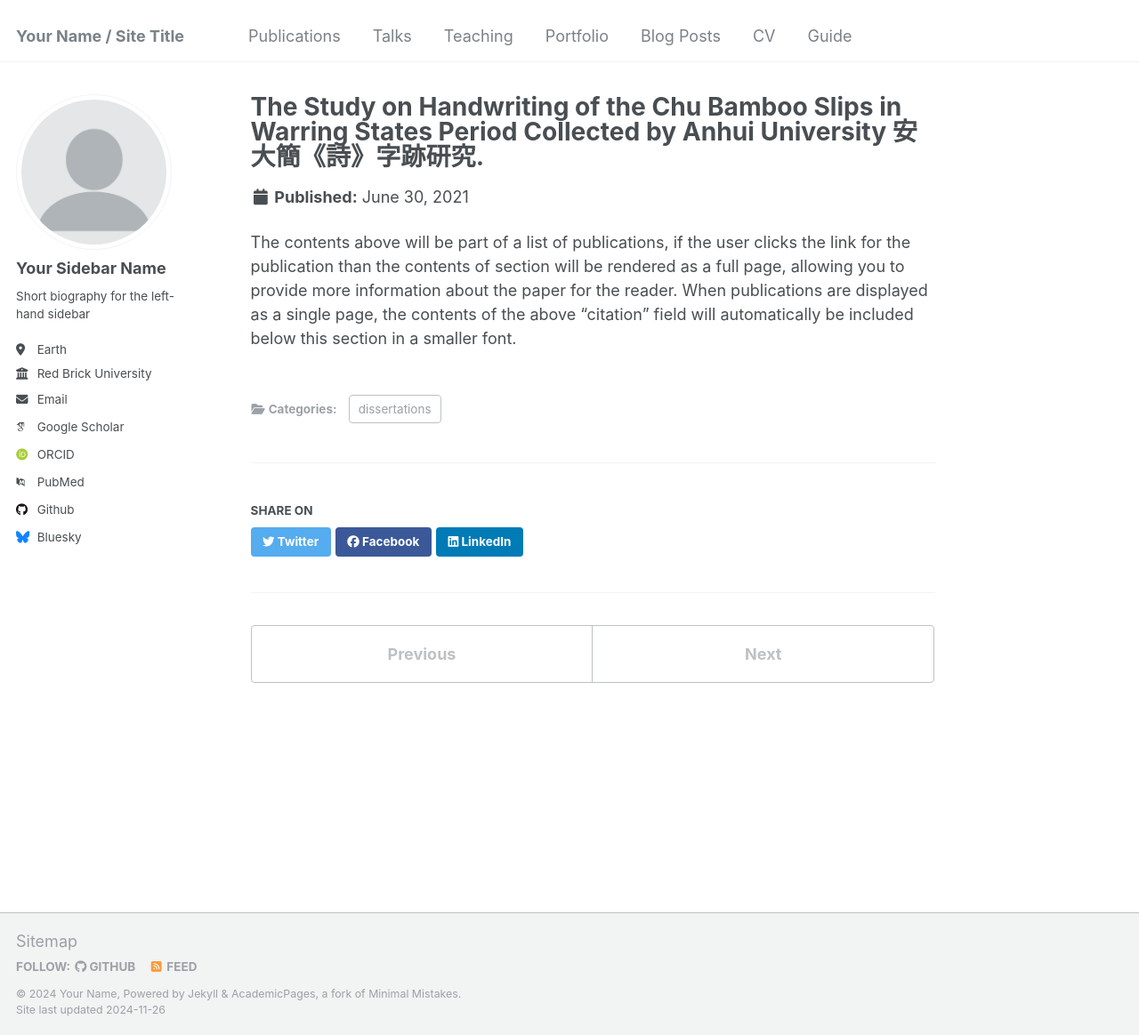
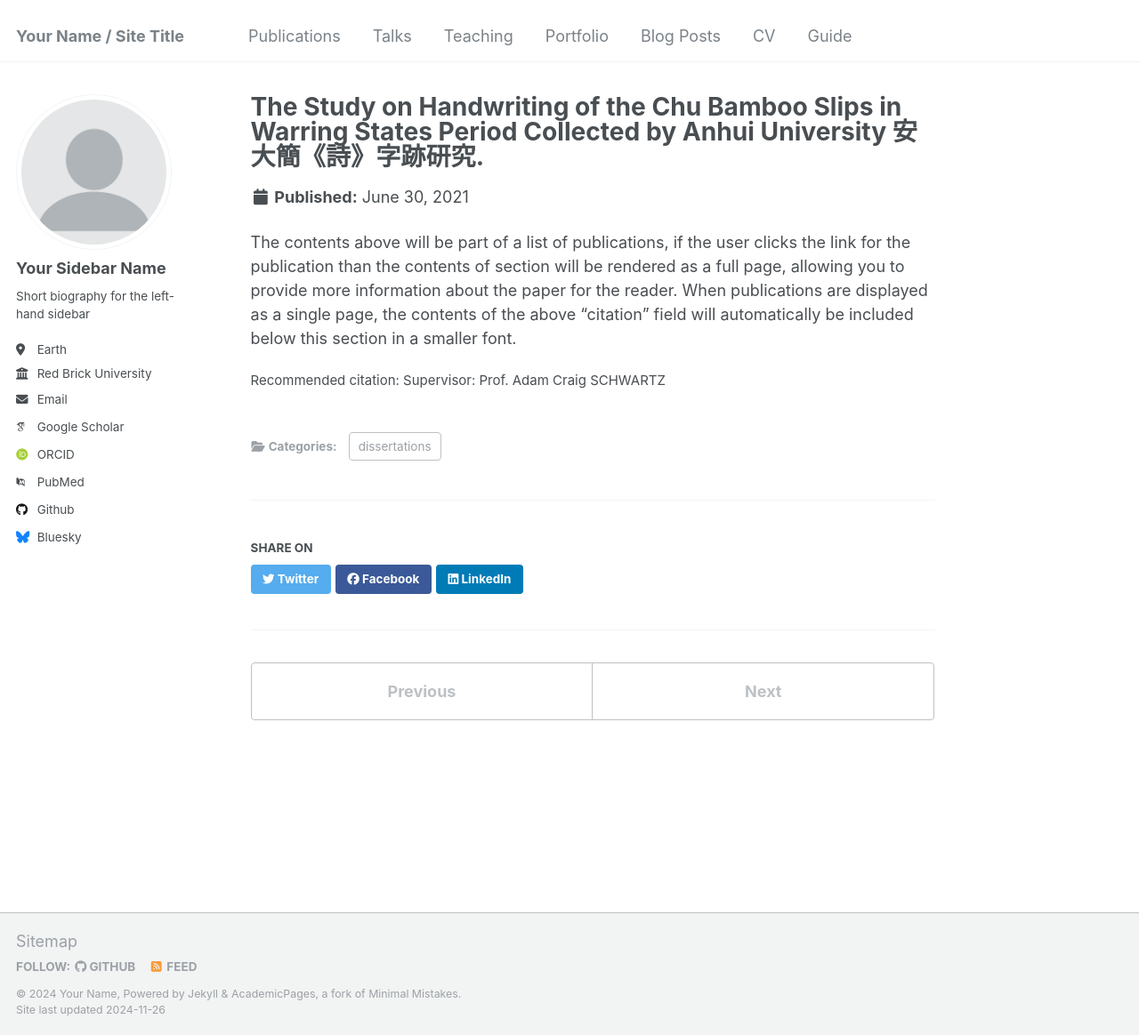
Before and after one commit to shulinbao/shulinbao.github.io, a Jekyll site: the page built from _publications/dissertation-2.md, in a window 1280 px wide and 1164 px high. Shown: the whole window at 89% size. Built offline with Jekyll 4.4.1, drawn with Linux system fonts in a browser that asks for light colours; some web fonts are replaced; some of the changed lines change nothing that is shown.

Commit message:
Update dissertation-2.md

```diff
--- a/_publications/dissertation-2.md
+++ b/_publications/dissertation-2.md
@@ -2,9 +2,10 @@
 title: 'The Study on Handwriting of the Chu Bamboo Slips in Warring States Period Collected by Anhui University 安大簡《詩》字跡研究.'
 collection: publications
 category: dissertations
-excerpt: 'This article employs methods such as paleography and comparative philology to conduct a preliminary study of the handwriting in the Book of Songs (Shijing) from various states as presented in the An Dajian edition. In the introduction, the author traces the history of the scholarship and research methods, arguing for the necessity of studying the handwriting in the An Dajian Shijing. In the first chapter, the author examines the handwriting characteristics, word usage, and errors in the guofeng (airs of the states) sections of the Shijing from a micro-level perspective, following the order of the various states. In the second chapter, the author takes a macro-level approach, investigating the overall characteristics of the handwriting, word forms, word usage, errors, omissions, the scribal quality, and symbolic markings in the An Dajian Shijing, and explores the information related to the text that is revealed through the handwriting. In the conclusion, the author provides a brief overview of the overall condition of the handwriting in the Shijing and the information it presents, and makes preliminary inferences about the textual and scribal background of the An Dajian Shijing, such as the date of transcription and the condition of the scribe.'
+excerpt: 'This dissertation employs methods such as paleography and comparative philology to conduct a preliminary study of the handwriting in the *Book of Songs* 詩經 from various states as presented in the *Warring States Period Collected by Anhui University* 安大簡. In the introduction, the author traces the history of the scholarship and research methods, arguing for the necessity of studying the handwriting in the *Warring States Period Collected by Anhui University*. In the first chapter, the author examines the handwriting characteristics, word usage, and errors in the "Guofeng" 國風 sections of the *Book of Songs* from a micro-level perspective, following the order of the various states. In the second chapter, the author takes a macro-level approach, investigating the overall characteristics of the handwriting, word forms, word usage, errors, omissions, the scribal quality, and symbolic markings in the *Book of Songs* of the *Warring States Period Collected by Anhui University*, and explores the information related to the text that is revealed through the handwriting.'
 permalink: /publication/dissertation-2
 date: 2021-06-30
+citation: 'Supervisor: Prof. Adam Craig SCHWARTZ'
 ---
 
 The contents above will be part of a list of publications, if the user clicks the link for the publication than the contents of section will be rendered as a full page, allowing you to provide more information about the paper for the reader. When publications are displayed as a single page, the contents of the above "citation" field will automatically be included below this section in a smaller font.
```
